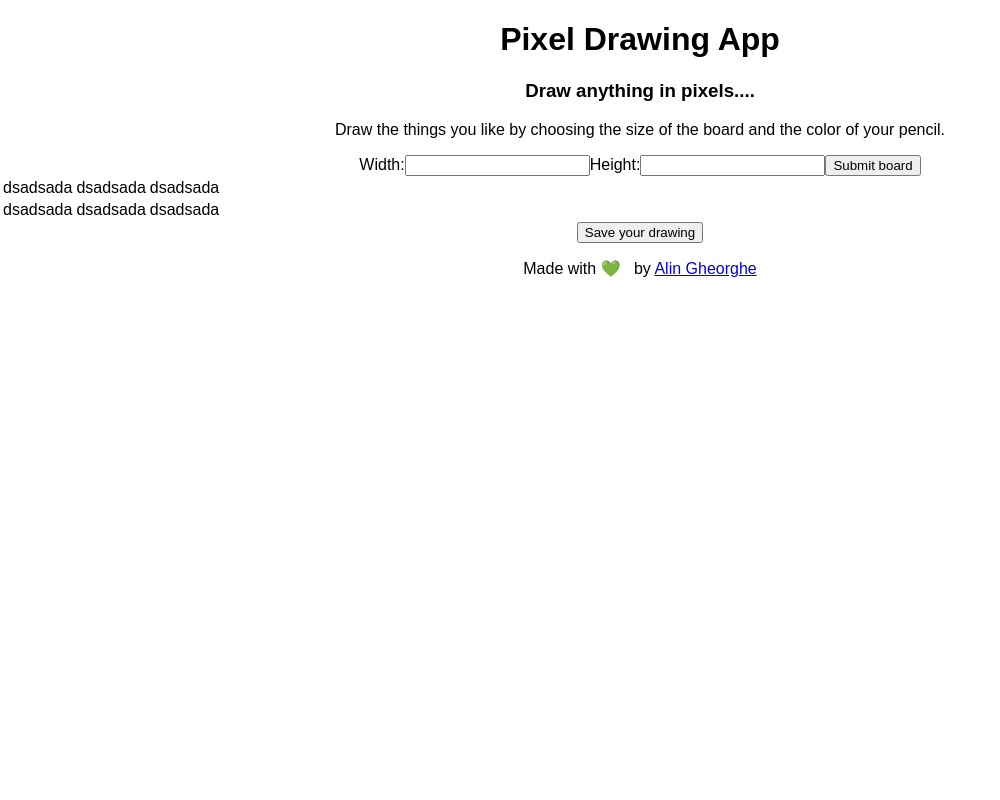
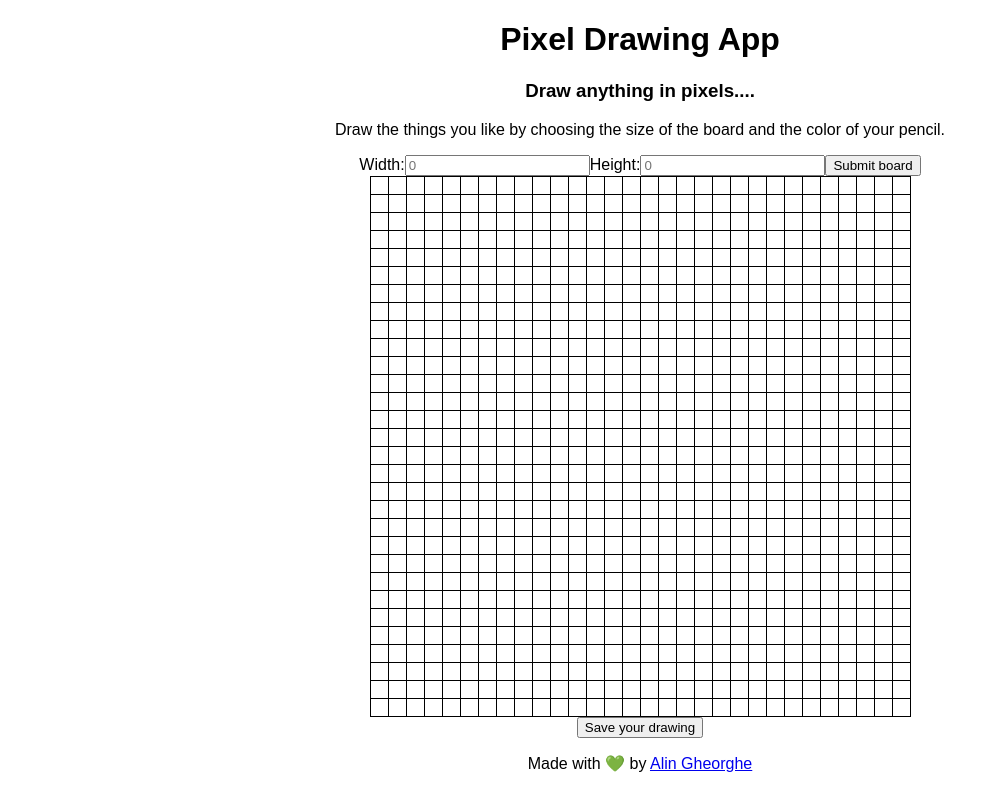
Before and after one commit to palingheorghe/Draw-The-Pixels-App, a React (Create React App) app: page / in a window 1280 px wide. Shown: the whole page, without its empty margins (0-1000 px from the left). Built offline with nearby package versions, Linux system fonts and the light colour scheme.

Commit message:
feat: dynamically table algorithm

```diff
--- a/src/App.css
+++ b/src/App.css
@@ -22,7 +22,15 @@
   font-size: large;
 }
 
-@keyframes App-logo-spin {
-  from { transform: rotate(0deg); }
-  to { transform: rotate(360deg); }
+.Drawing-table {
+  border-spacing: 0px;
+  border-collapse: collapse;
+  margin: 0 auto;
 }
+
+.Drawing-table > tbody > tr > td{
+  width: 15px;
+  height: 15px;
+  border: 1px solid black;
+  margin: 0px;
+}
--- a/src/App.js
+++ b/src/App.js
@@ -21,7 +21,7 @@ class App extends Component {
             <SaveDraw />
           </div>
         </main>
-        <p>Made with &#128154; &nbsp; by <a href="http://instagram.com/aling.js">Alin Gheorghe</a></p>
+        <p>Made with <span role="img" aria-label="emoji green heart">&#128154;</span> by <a href="http://instagram.com/aling.js">Alin Gheorghe</a></p>
       </div>
     );
   }
--- a/src/components/drawing-table.js
+++ b/src/components/drawing-table.js
@@ -1,19 +1,29 @@
 import React from 'react';
 
+const x = 30;
+const y = 30;
+
 const DrawingTable = (props) => {
+
+    const array = [];
+
+    for(let i = 0; i < x; i++) {
+        array.push([]);
+        for(let j=0; j < y; j++){
+            array[i].push(j);
+        }
+    }
+
     return (
         <div>
-            <table>
-                <tr>
-                  <td>dsadsada</td>
-                  <td>dsadsada</td>
-                  <td>dsadsada</td>
-                </tr>
-                <tr>
-                  <td>dsadsada</td>
-                  <td>dsadsada</td>
-                  <td>dsadsada</td>
-                </tr>
+            <table className="Drawing-table">
+                <tbody>
+                {
+                    array.map( (row) => {
+                        return (<tr>{ row.map((column) => { return (<td></td>) }) }</tr>)
+                        })
+                }
+                </tbody>
             </table>
         </div>
     );
--- a/src/components/submit-info.js
+++ b/src/components/submit-info.js
@@ -4,9 +4,9 @@ const SubmitInfo = (props) => {
     return (
         <div>
             <label>Width:</label>
-            <input type="number" />
+            <input type="number" placeholder="0"/>
             <label>Height:</label>
-            <input type="number" />
+            <input type="number" placeholder="0"/>
             <button type="button">Submit board</button>
         </div>
     );
```
